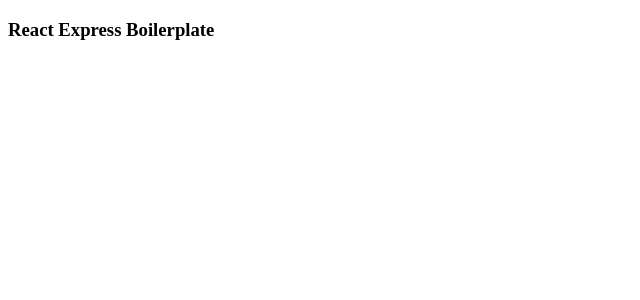
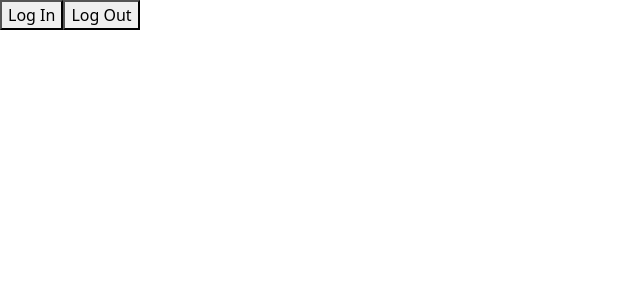
Before and after one commit to bendemic90/gcas-io, a React (Create React App) app in the folder client/: page / in a window 1280 px wide. Shown: the top 300 px of the page, without its empty margins (0-640 px from the left). Built offline with nearby package versions, Linux system fonts and the light colour scheme.

Commit message:
login logout auth0 components working

```diff
--- a/client/package.json
+++ b/client/package.json
@@ -4,7 +4,9 @@
   "private": true,
   "proxy": "http://localhost:3001/",
   "dependencies": {
+    "@auth0/auth0-react": "^1.5.0",
     "axios": "^0.21.1",
+    "bootstrap": "^5.0.0",
     "react": "^16.13.1",
     "react-dom": "^16.13.1",
     "react-router-dom": "^4.3.1",
--- a/client/src/App.js
+++ b/client/src/App.js
@@ -1,9 +1,14 @@
 import React from "react";
+import LoginButton from "./components/Login";
+import LogoutButton from "./components/Logout";
+import Profile from "./components/Profile";
 
 function App() {
   return (
     <div>
-      <h3>React Express Boilerplate</h3>
+      <LoginButton />
+      <LogoutButton />
+      <Profile />
     </div>
   );
 }
--- /dev/null
+++ b/client/src/components/Login.js
@@ -0,0 +1,11 @@
+import React from 'react';
+import { useAuth0 } from "@auth0/auth0-react";
+
+const LoginButton = () => {
+    const { loginWithRedirect } = useAuth0();
+    return (
+        <button onClick={() => loginWithRedirect()}>Log In</button>
+    )
+}
+
+export default LoginButton;
--- /dev/null
+++ b/client/src/components/Logout.js
@@ -0,0 +1,11 @@
+import React from 'react';
+import { useAuth0 } from "@auth0/auth0-react";
+
+const LogoutButton = () => {
+    const { logout } = useAuth0();
+    return (
+        <button onClick={() => logout()}>Log Out</button>
+    )
+}
+
+export default LogoutButton;
--- /dev/null
+++ b/client/src/components/Profile.js
@@ -0,0 +1,21 @@
+import React from "react";
+import { useAuth0 } from "@auth0/auth0-react";
+
+const Profile = () => {
+  const { user, isAuthenticated, isLoading } = useAuth0();
+
+  if (isLoading) {
+    return <div>Loading ...</div>;
+  }
+
+  return (
+    isAuthenticated && (
+      <div>
+        <h2>{user.name}</h2>
+        <p>{user.email}</p>
+      </div>
+    )
+  );
+};
+
+export default Profile;
--- a/client/src/index.js
+++ b/client/src/index.js
@@ -1,5 +1,15 @@
 import React from "react";
 import ReactDOM from "react-dom";
 import App from "./App";
+import { Auth0Provider } from "@auth0/auth0-react";
+import 'bootstrap/dist/css/bootstrap.min.css'
 
-ReactDOM.render(<App />, document.getElementById("root"));
+ReactDOM.render(
+<Auth0Provider
+    domain="dev-pr150q4k.au.auth0.com"
+    clientId="LcCkAZdcgvLLbZ4qrADpaZNBu1UfRDfP"
+    redirectUri={window.location.origin}
+>
+<App />
+</Auth0Provider>,
+document.getElementById("root"));
```
